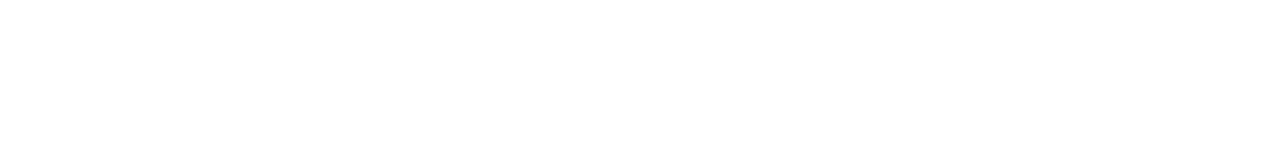
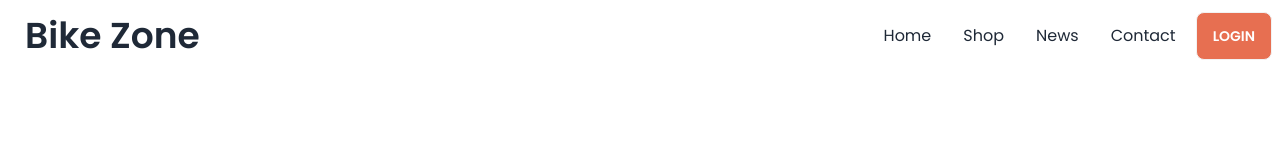
Before and after one commit to khandaker-nobinoor-islam/biker_zone_website, a plain HTML site: page index.html in a window 1280 px wide. Drawn offline with nearby package versions, Linux system fonts and the light colour scheme.

Commit message:
add nav create header

```diff
--- a/index.html
+++ b/index.html
@@ -3,12 +3,74 @@
 <head>
     <meta charset="UTF-8">
     <meta name="viewport" content="width=device-width, initial-scale=1.0">
-    <title>Biker Zone</title>
+    <title>Bike Zone</title>
     <!-- tailwind and daisy ui cdn -->
     <link href="https://cdn.jsdelivr.net/npm/daisyui@3.3.1/dist/full.css" rel="stylesheet" type="text/css" />
     <script src="https://cdn.tailwindcss.com"></script>
+    <!-- Google font poppins -->
+    <link rel="preconnect" href="https://fonts.googleapis.com">
+    <link rel="preconnect" href="https://fonts.gstatic.com" crossorigin>
+    <link href="https://fonts.googleapis.com/css2?family=Poppins:wght@400;500;600;700;800&display=swap" rel="stylesheet">
+
+    <!-- tailwind custom classes -->
+    <script>
+        tailwind.config = {
+          theme: {
+            extend: {
+              colors: {
+                clifford: '#da373d',
+                'bike-primary': '#E76F51',
+              }
+            }
+          }
+        }
+      </script>
+
+    <!-- custom style -->
+    <style>
+        .font-poppins{
+            font-family: 'Poppins', sans-serif;
+        }
+    </style>
+
 </head>
-<body>
+<body class="font-poppins">
+    <header class="md:container md:mx-auto">
+        <nav>
+            <div class="navbar bg-base-100">
+                <div class="flex-1">
+                  <div class="dropdown">
+                    <label tabindex="0" class="btn btn-ghost lg:hidden">
+                      <svg xmlns="http://www.w3.org/2000/svg" class="h-5 w-5" fill="none" viewBox="0 0 24 24" stroke="currentColor"><path stroke-linecap="round" stroke-linejoin="round" stroke-width="2" d="M4 6h16M4 12h8m-8 6h16" /></svg>
+                    </label>
+                    <ul tabindex="0" class="menu menu-sm dropdown-content mt-3 z-[1] p-2 text-base shadow bg-base-100 rounded-box w-52">
+                      <li><a>Home</a></li>
+                      <li><a>Shop</a></li>
+                      <li><a>News</a></li>
+                      <li><a>Contact</a></li>
+                    </ul>
+                  </div>
+                  <a class="btn btn-ghost normal-case text-4xl">Bike Zone</a>
+                </div>
+                <div class="navbar-center hidden lg:flex">
+                  <ul class="menu text-base menu-horizontal px-1">
+                    <li><a>Home</a></li>
+                    <li><a>Shop</a></li>
+                    <li><a>News</a></li>
+                    <li><a>Contact</a></li>
+                  </ul>
+                </div>
+                <div class="">
+                  <a class="btn bg-bike-primary text-white">Login</a>
+                </div>
+              </div>
+        </nav>
+    </header>
+    <main class="md:container md:mx-auto">
 
+    </main>
+    <footer>
+
+    </footer>
 </body>
 </html>
```
